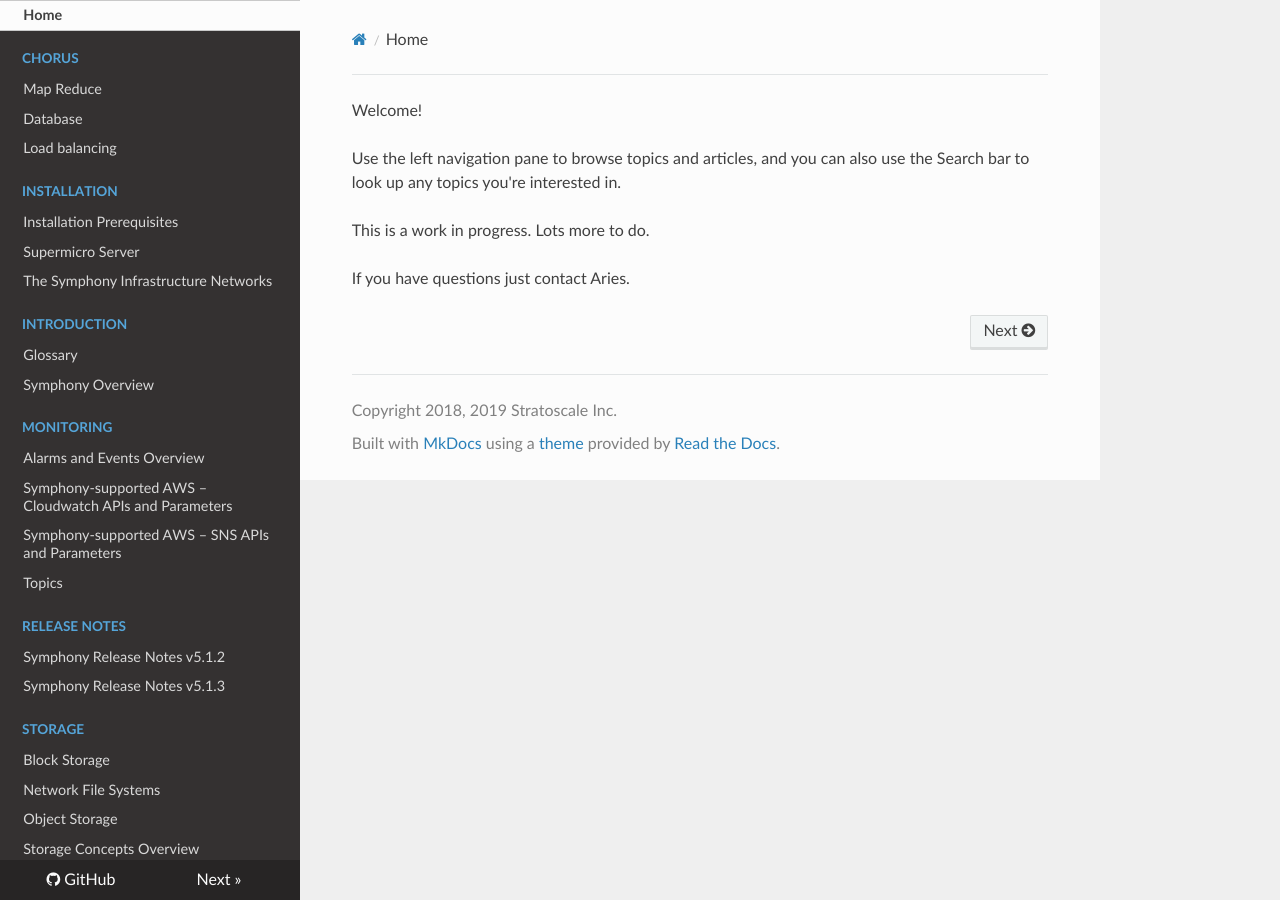
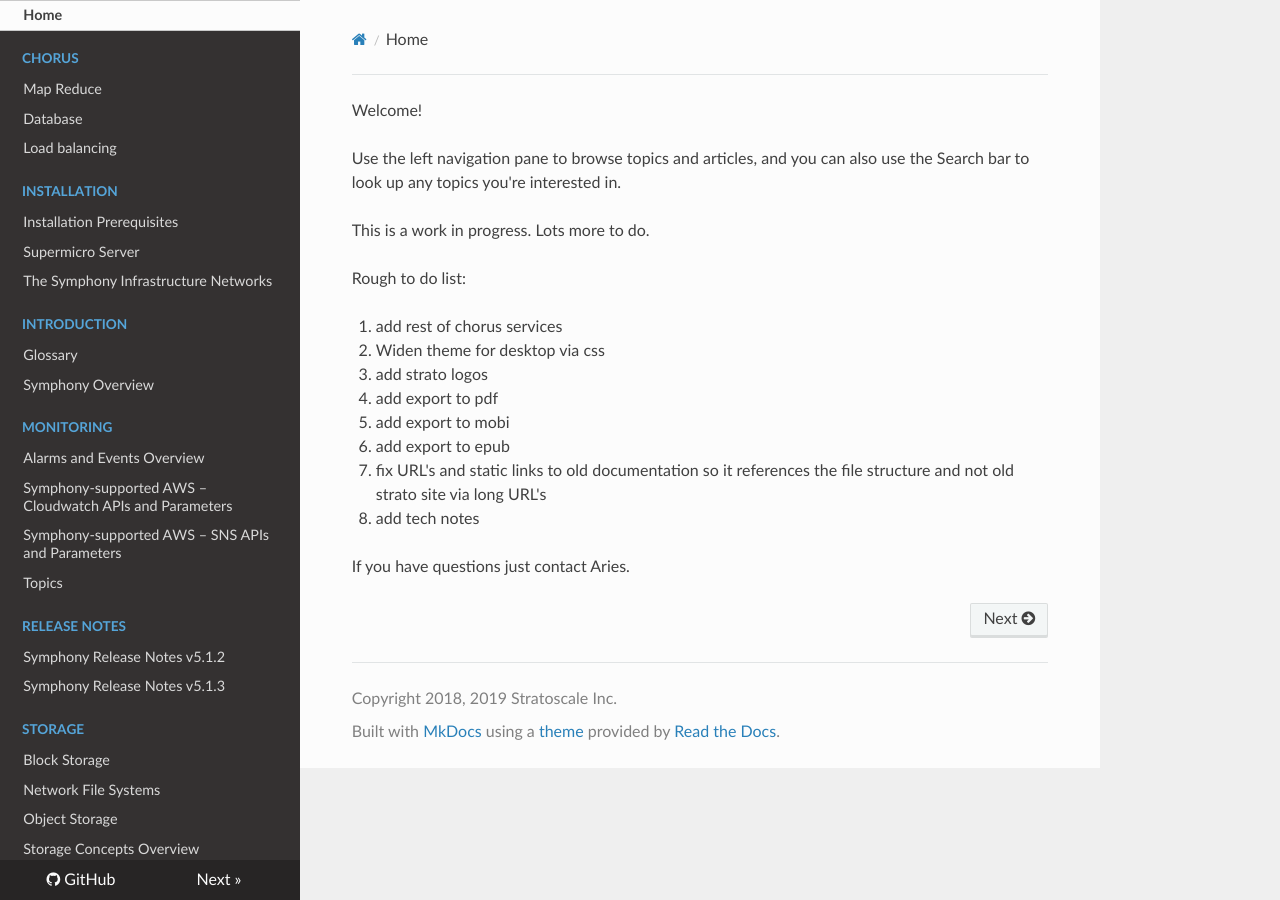
Before and after one commit to ariesyous/stratodocs, an MkDocs documentation site: the page built from docs/index.md, in a window 1280 px wide. Built offline with MkDocs 1.6.1, drawn with Linux system fonts in a browser that asks for light colours; nearby versions of some CDN libraries.

Commit message:
Update index.md

```diff
--- a/docs/index.md
+++ b/docs/index.md
@@ -1,7 +1,20 @@
 Welcome!
 
-Use the left navigation pane to browse topics and articles, and you can also use the Search bar to look up any topics you're interested in.
+  Use the left navigation pane to browse topics and articles, and you can also use the Search bar to look up any topics you're interested in.
 
 This is a work in progress. Lots more to do.
 
+Rough to do list:
+
+ 1. add rest of chorus services
+ 2. Widen theme for desktop via css
+ 3. add strato logos
+ 4. add export to pdf
+ 5. add export to mobi
+ 6. add export to epub
+ 7. fix URL's and static links to old documentation so it references the file structure and not old strato site via long URL's
+ 8. add tech notes
+
+
+
 If you have questions just contact Aries.
```
